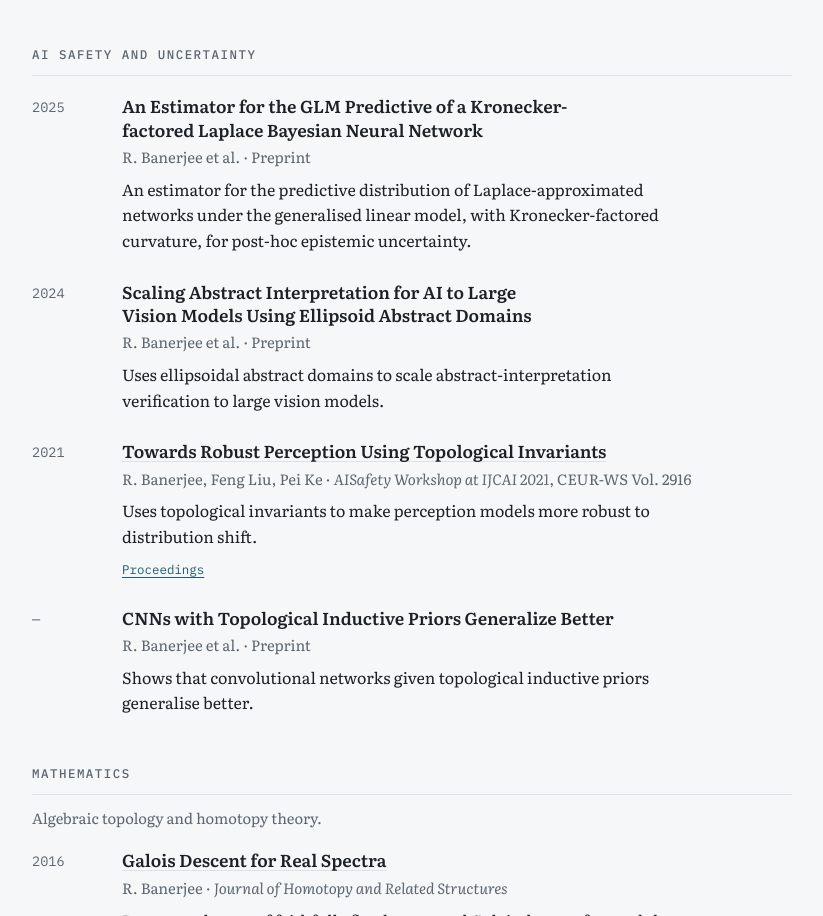
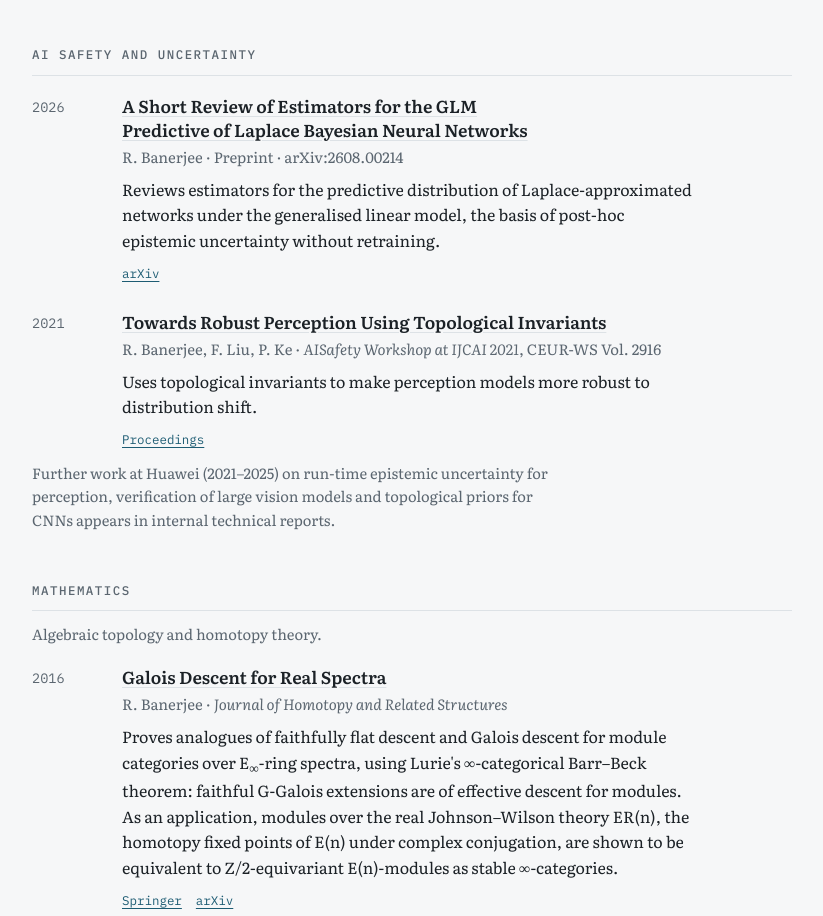
Before and after one commit to romiebanerjee/romiebanerjee.github.io, a plain HTML site: page index.html in a window 1280 px wide. Shown: the part 1239-2155 px from the top of the page, without its empty margins (228-1051 px from the left). Drawn offline with Linux system fonts and the light colour scheme.

Commit message:
updated index.html with modified preprints list

```diff
--- a/index.html
+++ b/index.html
@@ -133,39 +133,25 @@
     <h2 id="safety-h">AI safety and uncertainty</h2>
     <ol>
       <li class="entry">
-        <span class="year">2025</span>
+        <span class="year">2026</span>
         <div class="body">
-          <p class="title">An Estimator for the GLM Predictive of a Kronecker-factored Laplace Bayesian Neural Network</p>
-          <p class="venue">R. Banerjee et al. · Preprint</p>
-          <p class="desc">An estimator for the predictive distribution of Laplace-approximated networks under the generalised linear model, with Kronecker-factored curvature, for post-hoc epistemic uncertainty.</p>
-        </div>
-      </li>
-      <li class="entry">
-        <span class="year">2024</span>
-        <div class="body">
-          <p class="title">Scaling Abstract Interpretation for AI to Large Vision Models Using Ellipsoid Abstract Domains</p>
-          <p class="venue">R. Banerjee et al. · Preprint</p>
-          <p class="desc">Uses ellipsoidal abstract domains to scale abstract-interpretation verification to large vision models.</p>
+          <p class="title"><a href="https://arxiv.org/abs/2608.00214">A Short Review of Estimators for the GLM Predictive of Laplace Bayesian Neural Networks</a></p>
+          <p class="venue">R. Banerjee · Preprint · arXiv:2608.00214</p>
+          <p class="desc">Reviews estimators for the predictive distribution of Laplace-approximated networks under the generalised linear model, the basis of post-hoc epistemic uncertainty without retraining.</p>
+          <div class="links"><a href="https://arxiv.org/abs/2608.00214">arXiv</a></div>
         </div>
       </li>
       <li class="entry">
         <span class="year">2021</span>
         <div class="body">
           <p class="title"><a href="https://ceur-ws.org/Vol-2916/">Towards Robust Perception Using Topological Invariants</a></p>
-          <p class="venue">R. Banerjee, Feng Liu, Pei Ke · <em>AISafety Workshop at IJCAI 2021</em>, CEUR-WS Vol. 2916</p>
+          <p class="venue">R. Banerjee, F. Liu, P. Ke · <em>AISafety Workshop at IJCAI 2021</em>, CEUR-WS Vol. 2916</p>
           <p class="desc">Uses topological invariants to make perception models more robust to distribution shift.</p>
           <div class="links"><a href="https://ceur-ws.org/Vol-2916/">Proceedings</a></div>
         </div>
       </li>
-      <li class="entry">
-        <span class="year">—</span>
-        <div class="body">
-          <p class="title">CNNs with Topological Inductive Priors Generalize Better</p>
-          <p class="venue">R. Banerjee et al. · Preprint</p>
-          <p class="desc">Shows that convolutional networks given topological inductive priors generalise better.</p>
-        </div>
-      </li>
     </ol>
+    <p class="note">Further work at Huawei (2021–2025) on run-time epistemic uncertainty for perception, verification of large vision models and topological priors for CNNs appears in internal technical reports.</p>
   </section>
 
   <section id="math" aria-labelledby="math-h">
```
